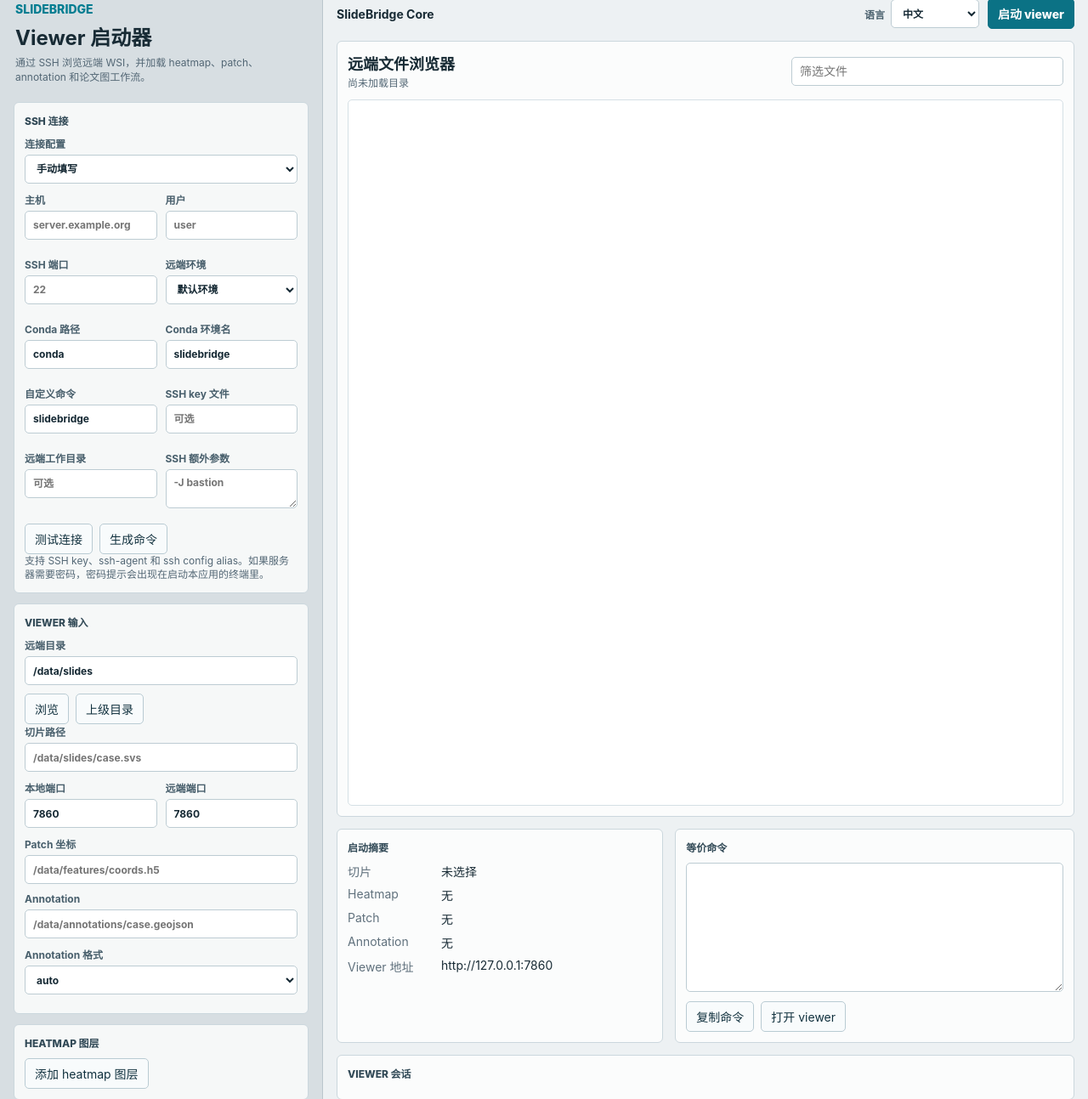
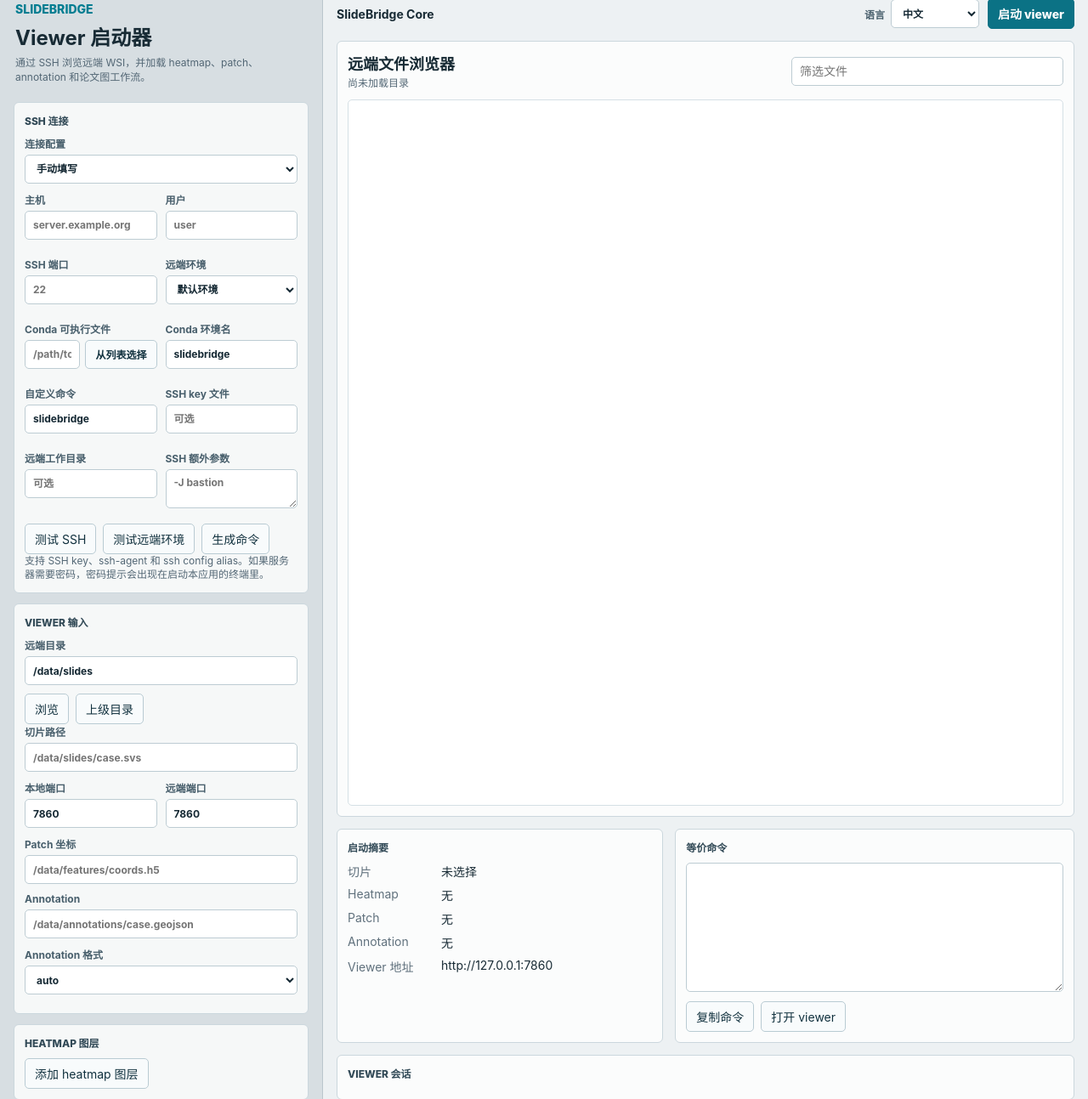
Before and after one commit to WangjiaweiY/slidebridge, a Python web app: template slidebridge/app/templates/app.html in a window 1280 px wide. Shown: the part 18-1311 px from the top of the page at 85% size. Run offline with Jinja, Linux system fonts and the light colour scheme; the template is opened without the code that fills it, so the values that code supplies are empty.

Commit message:
Separate SSH and remote runtime checks

```diff
--- a/slidebridge/app/static/app.css
+++ b/slidebridge/app/static/app.css
@@ -143,6 +143,16 @@ textarea {
 
 textarea {
   resize: vertical;
+}
+
+.input-action {
+  display: grid;
+  grid-template-columns: minmax(0, 1fr) auto;
+  gap: 6px;
+}
+
+.input-action button {
+  white-space: nowrap;
 }
 
 button,
--- a/slidebridge/app/static/app.js
+++ b/slidebridge/app/static/app.js
@@ -5,7 +5,8 @@
   const config = JSON.parse((configElement && configElement.textContent) || "{}");
   const state = {
     entries: [],
-    sessions: []
+    sessions: [],
+    fileTarget: null
   };
   const els = {};
   const LANGUAGE_STORAGE_KEY = "slidebridge-app-language";
@@ -26,17 +27,19 @@
       runtimePath: "默认环境",
       runtimeConda: "Conda 环境",
       runtimeCustom: "自定义命令",
-      condaCommand: "Conda 路径",
-      condaCommandPlaceholder: "conda 或 /path/to/conda",
+      condaCommand: "Conda 可执行文件",
+      condaCommandPlaceholder: "/path/to/miniconda3/bin/conda",
       condaEnv: "Conda 环境名",
       customRunner: "自定义命令",
       identityFile: "SSH key 文件",
       remoteWorkdir: "远端工作目录",
       sshOptions: "SSH 额外参数",
       optional: "可选",
-      testConnection: "测试连接",
+      testConnection: "测试 SSH",
+      testRuntime: "测试远端环境",
+      pickFromBrowser: "从列表选择",
       buildCommand: "生成命令",
-      sshHint: "支持 SSH key、ssh-agent 和 ssh config alias。如果服务器需要密码，密码提示会出现在启动本应用的终端里。",
+      sshHint: "先测试 SSH 并浏览目录；远端环境只在生成命令或启动 viewer 时使用。如果服务器需要密码，密码提示会出现在启动本应用的终端里。",
       viewerInputs: "Viewer 输入",
       remoteDirectory: "远端目录",
       browse: "浏览",
@@ -75,11 +78,17 @@
       remoteDirectoryFallback: "远端目录",
       profileLoaded: "已加载连接配置：{name}",
       testingSsh: "正在测试 SSH 连接...",
-      remoteResponded: "远端 SlideBridge 已响应。",
-      remoteFailed: "远端测试失败。",
+      testingRuntime: "正在测试远端环境...",
+      remoteResponded: "SSH 连接可用。",
+      remoteFailed: "SSH 连接失败。",
+      runtimeResponded: "远端环境可用。",
+      runtimeFailed: "远端环境测试失败。",
       loadingRemoteDir: "正在加载远端目录...",
       listingFailed: "远端目录列表获取失败。",
       entriesLoaded: "已加载 {count} 个条目。",
+      missingCondaCommand: "请先填写 Conda 可执行文件，或点击“从列表选择”后在文件浏览器里选择 conda。",
+      pickCondaHint: "请在远端文件浏览器里打开 conda 所在目录，然后点击 conda 文件。",
+      condaSelected: "已选择 Conda 可执行文件：{path}",
       commandReady: "命令已生成。",
       startingViewer: "正在启动 viewer 会话...",
       viewerStarted: "viewer 会话已启动。隧道就绪后打开 viewer。",
@@ -105,17 +114,19 @@
       runtimePath: "Default environment",
       runtimeConda: "Conda environment",
       runtimeCustom: "Custom command",
-      condaCommand: "Conda path",
-      condaCommandPlaceholder: "conda or /path/to/conda",
+      condaCommand: "Conda executable",
+      condaCommandPlaceholder: "/path/to/miniconda3/bin/conda",
       condaEnv: "Conda environment",
       customRunner: "Custom command",
       identityFile: "SSH key file",
       remoteWorkdir: "Remote workdir",
       sshOptions: "SSH options",
       optional: "optional",
-      testConnection: "Test connection",
+      testConnection: "Test SSH",
+      testRuntime: "Test remote environment",
+      pickFromBrowser: "Pick from list",
       buildCommand: "Build command",
-      sshHint: "SSH key, ssh-agent, and config aliases are supported. Password prompts appear in the terminal that started this app.",
+      sshHint: "Test SSH and browse directories first. The remote environment is only used when building commands or launching the viewer. Password prompts appear in the terminal that started this app.",
       viewerInputs: "Viewer inputs",
       remoteDirectory: "Remote directory",
       browse: "Browse",
@@ -154,11 +165,17 @@
       remoteDirectoryFallback: "remote directory",
       profileLoaded: "Profile {name} loaded.",
       testingSsh: "Testing SSH connection...",
-      remoteResponded: "Remote SlideBridge responded.",
-      remoteFailed: "Remote test failed.",
+      testingRuntime: "Testing remote environment...",
+      remoteResponded: "SSH connection is available.",
+      remoteFailed: "SSH connection failed.",
+      runtimeResponded: "Remote environment is available.",
+      runtimeFailed: "Remote environment test failed.",
       loadingRemoteDir: "Loading remote directory...",
       listingFailed: "Remote directory listing failed.",
       entriesLoaded: "{count} entries loaded.",
+      missingCondaCommand: "Fill the Conda executable first, or click Pick from list and choose the conda file in the remote file browser.",
+      pickCondaHint: "Open the directory that contains conda in the remote file browser, then click the conda file.",
+      condaSelected: "Selected Conda executable: {path}",
       commandReady: "Command ready.",
       startingViewer: "Starting viewer session...",
       viewerStarted: "Viewer session started. Open the viewer when the tunnel is ready.",
@@ -230,6 +247,8 @@
     els.remoteRuntime.addEventListener("change", onRuntimeChanged);
     els.profileSelect.addEventListener("change", applySelectedProfile);
     document.getElementById("test-connection").addEventListener("click", testConnection);
+    document.getElementById("test-runtime").addEventListener("click", testRuntime);
+    document.getElementById("pick-conda-command").addEventListener("click", pickCondaCommand);
     document.getElementById("browse-remote").addEventListener("click", browseRemote);
     document.getElementById("parent-dir").addEventListener("click", browseParent);
     document.getElementById("build-command").addEventListener("click", buildCommand);
@@ -304,22 +323,28 @@
     });
   }
 
-  function connectionPayload() {
-    return {
+  function connectionPayload(options) {
+    const payload = {
       host: els.host.value.trim(),
       user: els.user.value.trim(),
       ssh_port: els.sshPort.value.trim(),
-      remote_runner: buildRemoteRunner(),
       remote_workdir: els.remoteWorkdir.value.trim(),
       identity_file: els.identityFile.value.trim(),
       ssh_options: els.sshOptions.value.split(/\r?\n/).map((line) => line.trim()).filter(Boolean)
     };
+    if (options && options.includeRuntime) {
+      payload.remote_runner = buildRemoteRunner();
+    }
+    return payload;
   }
 
   function buildRemoteRunner() {
     const runtime = els.remoteRuntime.value || "path";
     if (runtime === "conda") {
-      const condaCommand = els.condaCommand.value.trim() || "conda";
+      const condaCommand = els.condaCommand.value.trim();
+      if (!condaCommand) {
+        throw new Error(t("missingCondaCommand"));
+      }
       const condaEnv = els.condaEnv.value.trim() || "slidebridge";
       return `${condaCommand} run -n ${condaEnv} slidebridge`;
     }
@@ -331,7 +356,7 @@
 
   function launchPayload() {
     return {
-      ...connectionPayload(),
+      ...connectionPayload({includeRuntime: true}),
       remote_path: els.remotePath.value.trim(),
       remote_dir: els.remoteDir.value.trim(),
       local_host: "127.0.0.1",
@@ -420,6 +445,21 @@
     } catch (error) {
       setStatus(error.message, "error");
     }
+  }
+
+  async function testRuntime() {
+    setBusy(t("testingRuntime"));
+    try {
+      const result = await postJson("/api/remote/runtime-test", connectionPayload({includeRuntime: true}));
+      setStatus(result.ok ? t("runtimeResponded") : (result.stderr || t("runtimeFailed")), result.ok ? "ok" : "error");
+    } catch (error) {
+      setStatus(error.message, "error");
+    }
+  }
+
+  function pickCondaCommand() {
+    state.fileTarget = "conda";
+    setStatus(t("pickCondaHint"), "ok");
   }
 
   async function browseRemote() {
@@ -513,6 +553,13 @@
     if (entry.kind === "directory") {
       els.remoteDir.value = entry.path;
       browseRemote();
+      return;
+    }
+    if (state.fileTarget === "conda") {
+      els.condaCommand.value = entry.path;
+      state.fileTarget = null;
+      setStatus(t("condaSelected", {path: entry.path}), "ok");
+      onInputsChanged();
       return;
     }
     if (entry.is_slide && (!entry.is_heatmap || !els.remotePath.value.trim())) {
--- a/slidebridge/app/templates/app.html
+++ b/slidebridge/app/templates/app.html
@@ -33,7 +33,12 @@
               <option value="custom" data-i18n="runtimeCustom">自定义命令</option>
             </select>
           </label>
-          <label data-runtime-field="conda"><span data-i18n="condaCommand">Conda 路径</span><input id="conda-command" value="conda" data-i18n-placeholder="condaCommandPlaceholder" placeholder="conda 或 /path/to/conda"></label>
+          <label data-runtime-field="conda"><span data-i18n="condaCommand">Conda 可执行文件</span>
+            <span class="input-action">
+              <input id="conda-command" data-i18n-placeholder="condaCommandPlaceholder" placeholder="/path/to/miniconda3/bin/conda">
+              <button id="pick-conda-command" type="button" data-i18n="pickFromBrowser">从列表选择</button>
+            </span>
+          </label>
           <label data-runtime-field="conda"><span data-i18n="condaEnv">Conda 环境名</span><input id="conda-env" value="slidebridge"></label>
           <label data-runtime-field="custom"><span data-i18n="customRunner">自定义命令</span><input id="remote-runner" value="slidebridge"></label>
           <label><span data-i18n="identityFile">SSH key 文件</span><input id="identity-file" data-i18n-placeholder="optional" placeholder="可选"></label>
@@ -41,7 +46,8 @@
           <label><span data-i18n="sshOptions">SSH 额外参数</span><textarea id="ssh-options" rows="2" placeholder="-J bastion"></textarea></label>
         </div>
         <div class="action-row">
-          <button id="test-connection" type="button" data-i18n="testConnection">测试连接</button>
+          <button id="test-connection" type="button" data-i18n="testConnection">测试 SSH</button>
+          <button id="test-runtime" type="button" data-i18n="testRuntime">测试远端环境</button>
           <button id="build-command" type="button" data-i18n="buildCommand">生成命令</button>
         </div>
         <p class="hint" data-i18n="sshHint">支持 SSH key、ssh-agent 和 ssh config alias。如果服务器需要密码，密码提示会出现在启动本应用的终端里。</p>
```
Also changed, not shown: slidebridge/app/remote.py (+7 -0 lines), slidebridge/app/server.py (+14 -1 lines), tests/test_app_launcher.py (+22 -1 lines).
